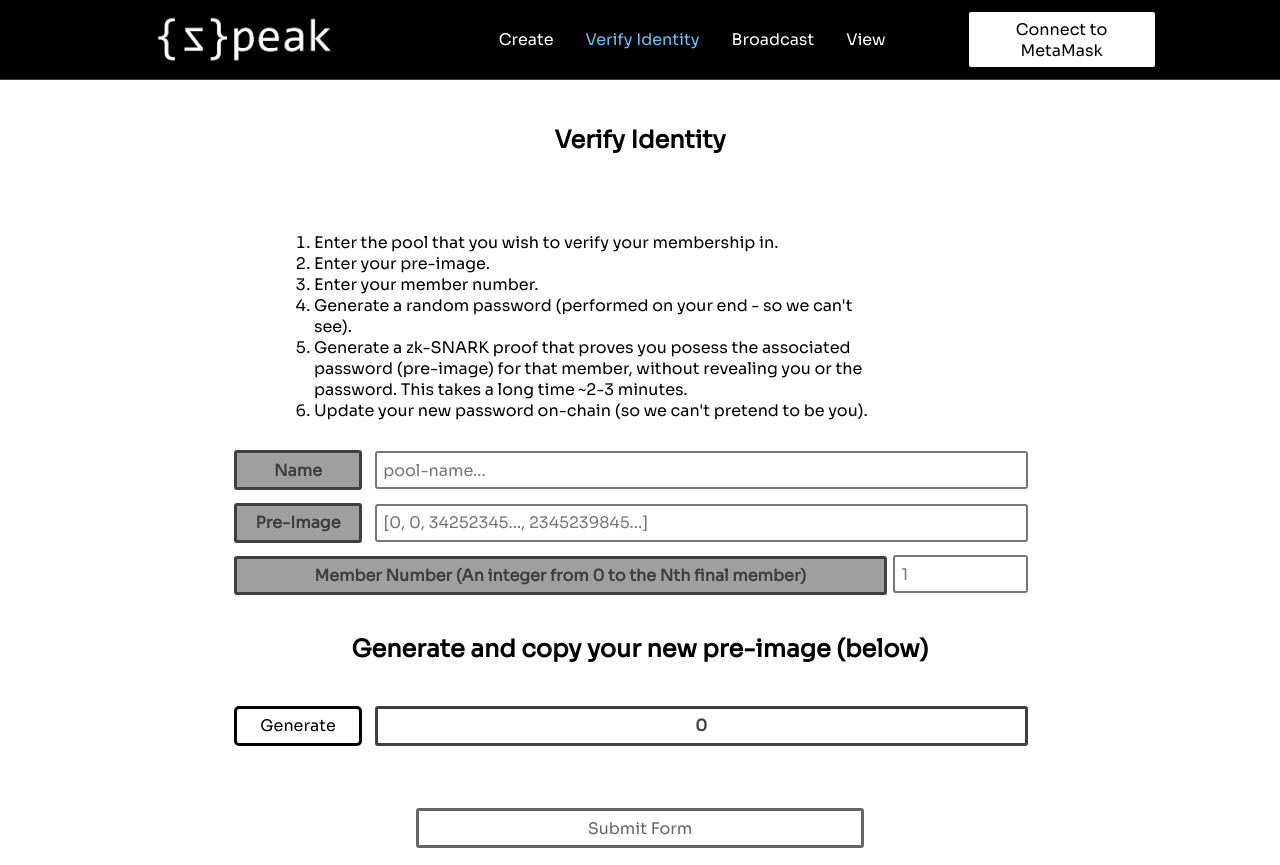
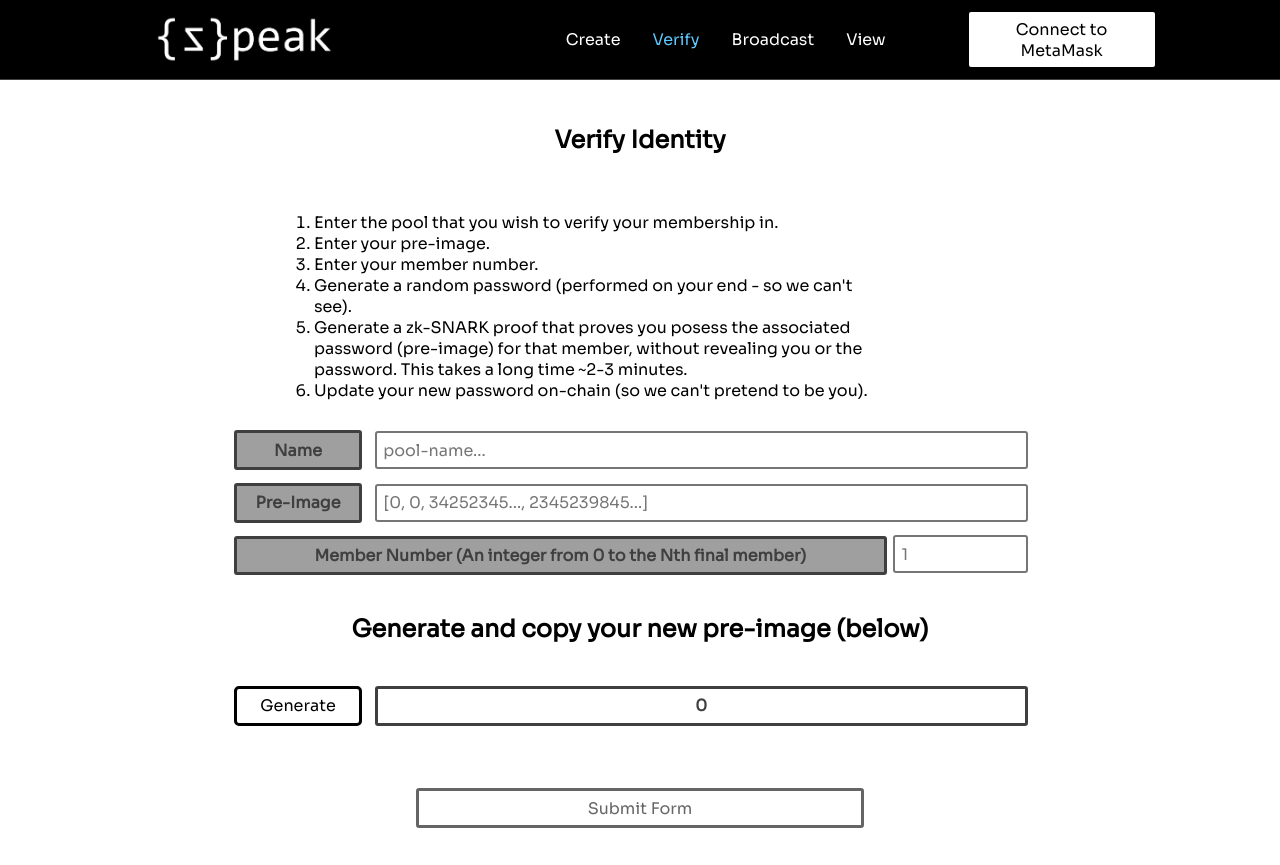
Before and after one commit to alex-straw/zk-broadcasting-app-frontend, a React (Create React App) app: page /verify-identity in a window 1280 px wide. Built offline with nearby package versions, Linux system fonts and the light colour scheme.

Commit message:
sorted generate proof screen for verify identity - title was still showing

```diff
--- a/src/components/Navbar/index.js
+++ b/src/components/Navbar/index.js
@@ -21,7 +21,7 @@ const Navbar = () => {
             Create
           </NavLink>
           <NavLink to='/verify-identity'>
-            Verify Identity
+            Verify
           </NavLink>
           <NavLink to='/broadcast'>
             Broadcast
--- a/src/components/VerifyIdentityForm/index.js
+++ b/src/components/VerifyIdentityForm/index.js
@@ -230,6 +230,7 @@ const VerifyIdentityForm = () => {
     } else {
         return(
             <CenterComponent>
+            <Title> Verify Identity </Title>
                 <Wrapper>
                     <TextBlock>
                         <ol>
--- a/src/pages/verify-identity.js
+++ b/src/pages/verify-identity.js
@@ -5,9 +5,6 @@ import {Title, CenterComponent} from "../component-styles/layout-styles"
 const VerifyIdentity = () => {
     return (
         <div>
-          <CenterComponent>
-            <Title> Verify Identity </Title>
-          </CenterComponent>
           <VerifyIdentityForm/>
         </div>
       );
```
